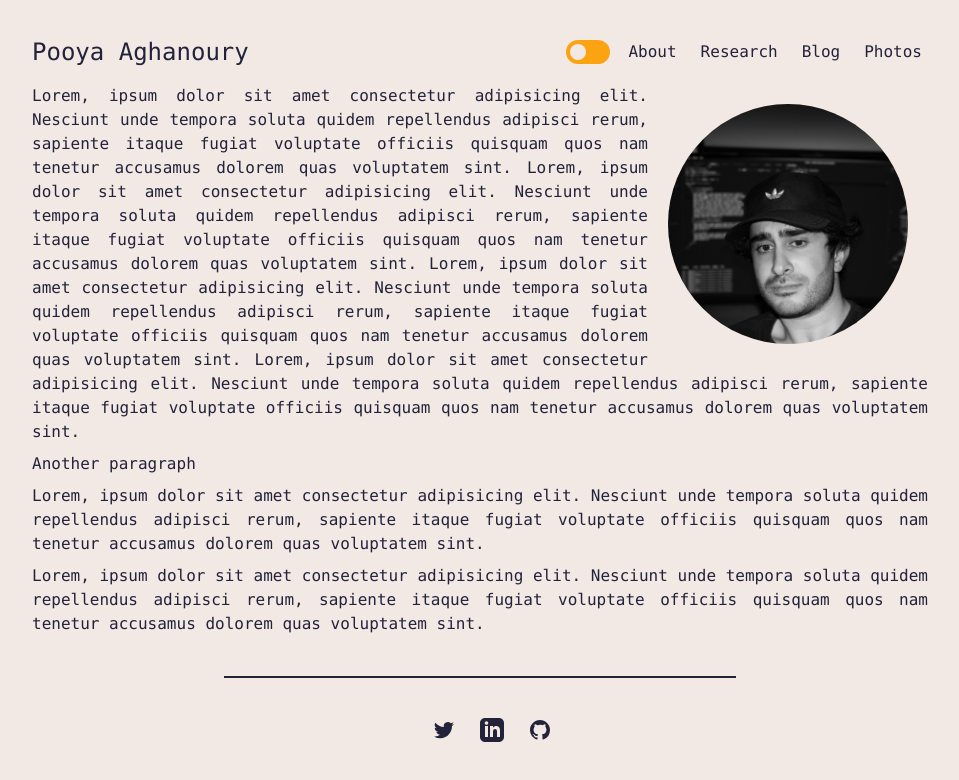
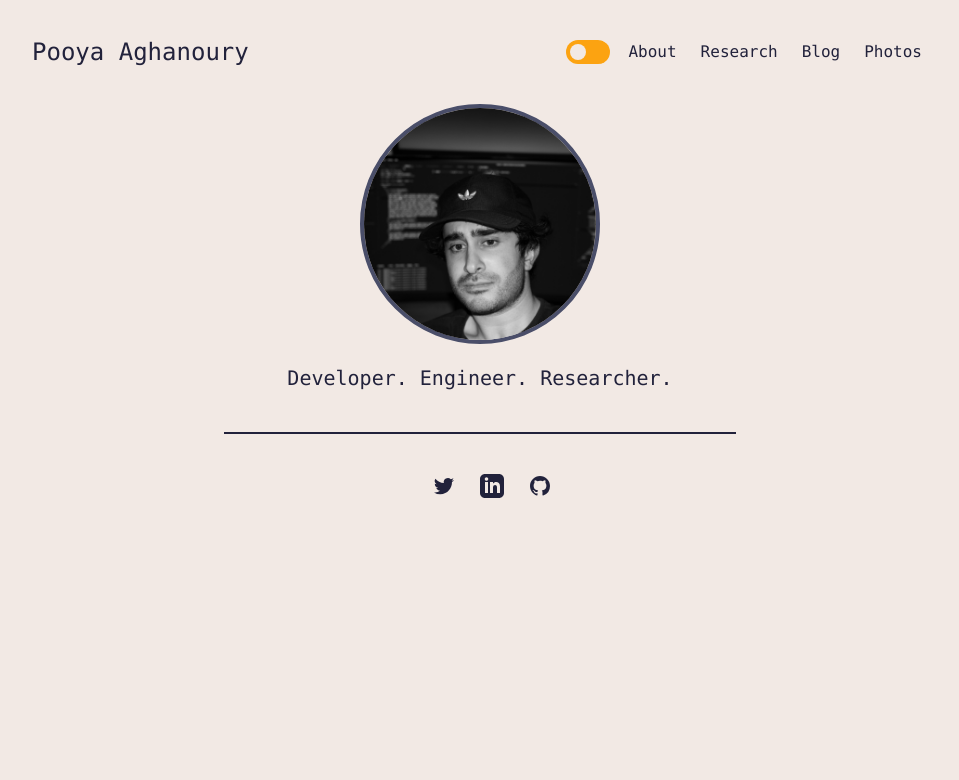
Before and after one commit to aghanoury/website, a Next.js app: page / in a window 1280 px wide. Shown: the top 780 px of the page, without its empty margins (160-1119 px from the left). Built offline with nearby package versions, Linux system fonts and the light colour scheme.

Commit message:
content update and code type

```diff
--- a/pages/index.tsx
+++ b/pages/index.tsx
@@ -1,23 +1,40 @@
 import Head from "next/head";
+import { useState, useEffect } from "react";
 import React from "react";
 import Image from "next/image";
 import { Inter } from "@next/font/google";
-import styles from "../styles/Home.module.css";
-import Navbar from "./navbar";
 import { Transition } from "@headlessui/react";
 
 const inter = Inter({ subsets: ["latin"] });
 
 export default function Home() {
-  // set a variable true after 1 second
+  const [text, setText] = useState("");
+  const [fullText, setFullText] = useState("Developer. Engineer. Researcher.");
+  const [index, setIndex] = useState(0);
+
+  useEffect(() => {
+    let timeout = 100;
+    if (index < fullText.length) {
+      if (index > 0) {
+        if (fullText[index - 1] === ".") {
+          timeout = 500;
+        }
+      }
+      setTimeout(() => {
+        setText(text + fullText[index]);
+        setIndex(index + 1);
+      }, timeout);
+    }
+  }, [index]);
 
   return (
     <>
       <h1 className="text-xl"></h1>
-      <div className="text-justify">
+      <div className="text-justify items-center flex justify-center">
         <div
           className={`relative container w-60 mx-auto sm:mx-5 my-5
-        aspect-square max-w-sm sm:float-right`}
+        aspect-square max-w-sm border-blue dark:border-white border-4 rounded-full
+        `}
         >
           <Image
             src="/gallery/profile.jpg"
@@ -29,35 +46,10 @@ export default function Home() {
             className="rounded-full absolute transition"
           />
         </div>
-        <p className="">
-          Lorem, ipsum dolor sit amet consectetur adipisicing elit. Nesciunt
-          unde tempora soluta quidem repellendus adipisci rerum, sapiente itaque
-          fugiat voluptate officiis quisquam quos nam tenetur accusamus dolorem
-          quas voluptatem sint. Lorem, ipsum dolor sit amet consectetur
-          adipisicing elit. Nesciunt unde tempora soluta quidem repellendus
-          adipisci rerum, sapiente itaque fugiat voluptate officiis quisquam
-          quos nam tenetur accusamus dolorem quas voluptatem sint. Lorem, ipsum
-          dolor sit amet consectetur adipisicing elit. Nesciunt unde tempora
-          soluta quidem repellendus adipisci rerum, sapiente itaque fugiat
-          voluptate officiis quisquam quos nam tenetur accusamus dolorem quas
-          voluptatem sint. Lorem, ipsum dolor sit amet consectetur adipisicing
-          elit. Nesciunt unde tempora soluta quidem repellendus adipisci rerum,
-          sapiente itaque fugiat voluptate officiis quisquam quos nam tenetur
-          accusamus dolorem quas voluptatem sint.
-        </p>
-        <p className="my-2">Another paragraph</p>
-        <p className="my-2">
-          Lorem, ipsum dolor sit amet consectetur adipisicing elit. Nesciunt
-          unde tempora soluta quidem repellendus adipisci rerum, sapiente itaque
-          fugiat voluptate officiis quisquam quos nam tenetur accusamus dolorem
-          quas voluptatem sint.
-        </p>
-        <p className="my-2">
-          Lorem, ipsum dolor sit amet consectetur adipisicing elit. Nesciunt
-          unde tempora soluta quidem repellendus adipisci rerum, sapiente itaque
-          fugiat voluptate officiis quisquam quos nam tenetur accusamus dolorem
-          quas voluptatem sint.
-        </p>
+      </div>
+      <div className="flex items-center justify-center">
+        <p className="text-xl text-center">{text}</p>
+        <div className="block-cursor" />
       </div>
     </>
   );
```
